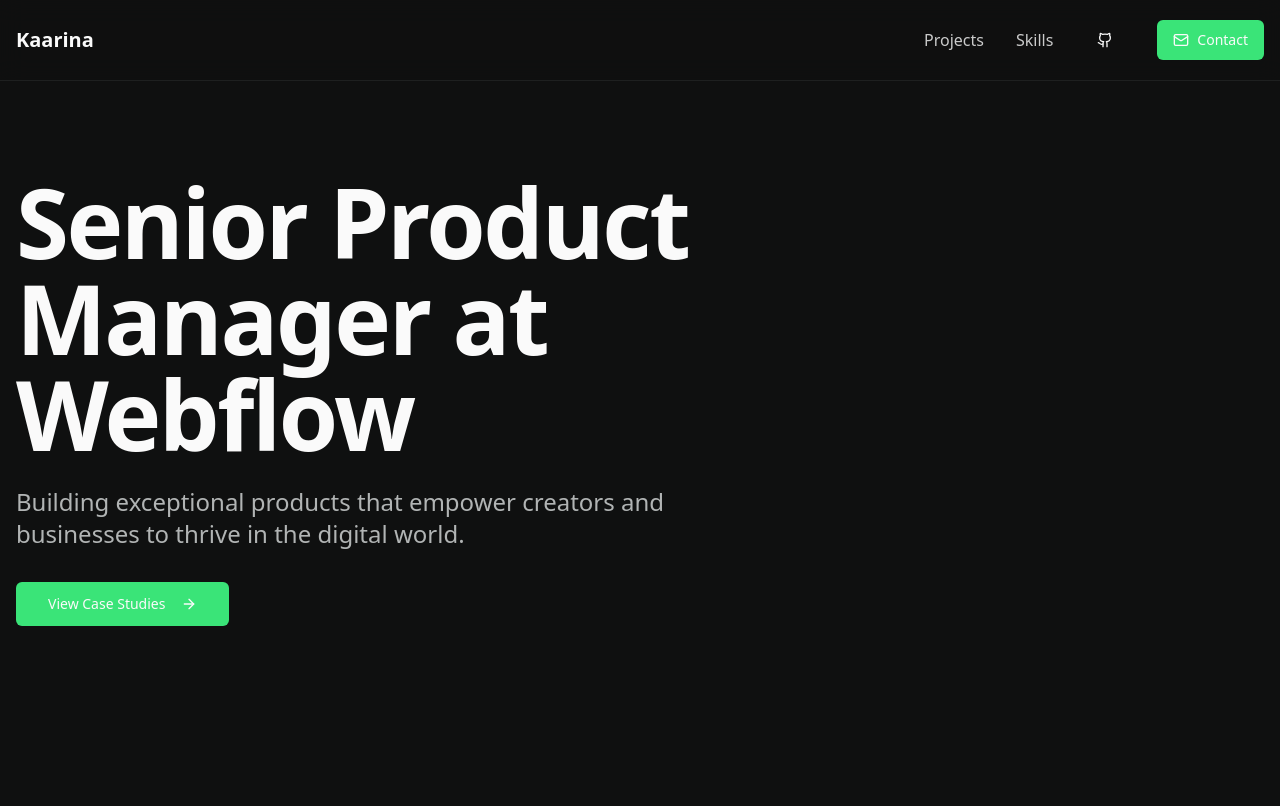
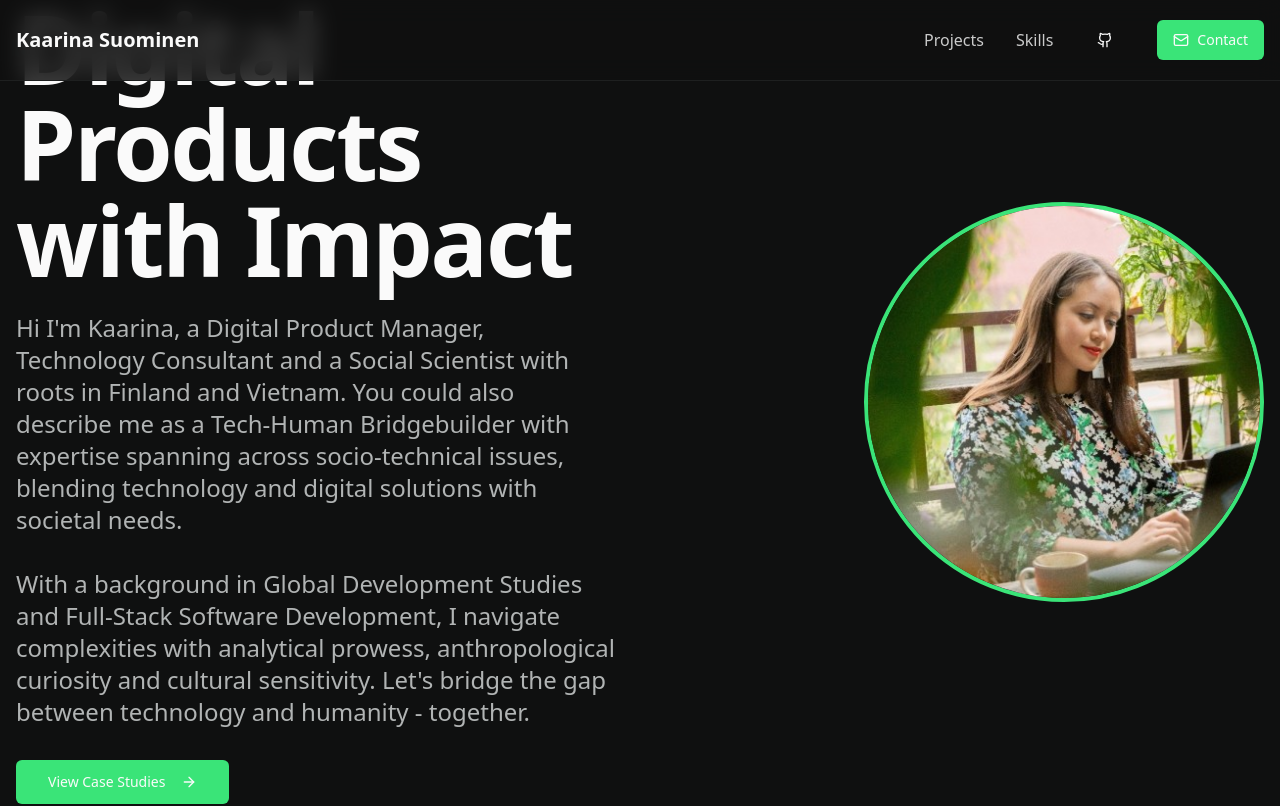
Before and after one commit to kasukasukasu/kaarina-product-portfolio, a React (Vite) app: page / in a window 1280 px wide. Shown: the top 806 px of the page. Built offline with nearby package versions, Linux system fonts and the light colour scheme.

Commit message:
feat: Update HeroSection and Navbar
- Updated HeroSection text content.
- Updated KS logo.
- Added image to the header.

```diff
--- a/src/components/HeroSection.tsx
+++ b/src/components/HeroSection.tsx
@@ -13,17 +13,31 @@ const HeroSection = () => {
   return (
     <section id="hero" className="min-h-screen flex items-center bg-background">
       <div className="container mx-auto px-4">
+        <div className="grid grid-cols-1 md:grid-cols-2 gap-12 items-center">
           <div className="max-w-3xl">
             <h1 className="text-6xl md:text-7xl lg:text-8xl font-bold tracking-tight mb-6">
-            Senior Product Manager at Webflow
+              Digital Products with Impact
             </h1>
             <p className="text-xl md:text-2xl text-muted-foreground mb-8 max-w-2xl">
-            Building exceptional products that empower creators and businesses to thrive in the digital world.
+              Hi I'm Kaarina, a Digital Product Manager, Technology Consultant and a Social Scientist with roots in Finland and Vietnam. You could also describe me as a Tech-Human Bridgebuilder with expertise spanning across socio-technical issues, blending technology and digital solutions with societal needs.
+            </p>
+            <p className="text-xl md:text-2xl text-muted-foreground mb-8 max-w-2xl">
+              With a background in Global Development Studies and Full-Stack Software Development, I navigate complexities with analytical prowess, anthropological curiosity and cultural sensitivity. Let's bridge the gap between technology and humanity - together.
             </p>
             <Button onClick={scrollToProjects} size="lg" className="group">
               View Case Studies
               <ArrowRight className="ml-2 h-4 w-4 transition-transform group-hover:translate-x-1" />
             </Button>
+          </div>
+          <div className="flex justify-center md:justify-end">
+            <div className="relative w-[300px] h-[300px] md:w-[400px] md:h-[400px] rounded-full overflow-hidden border-4 border-primary">
+              <img
+                src="/lovable-uploads/890f5c58-1f48-4e7a-9765-75dac4190ddf.png"
+                alt="Kaarina Suominen"
+                className="w-full h-full object-cover"
+              />
+            </div>
+          </div>
         </div>
       </div>
     </section>
--- a/src/components/Navbar.tsx
+++ b/src/components/Navbar.tsx
@@ -1,4 +1,3 @@
-
 import { useState } from "react";
 import { cn } from "@/lib/utils";
 import { Menu, X, Github, Mail } from "lucide-react";
@@ -23,7 +22,7 @@ const Navbar = () => {
     <header className="fixed top-0 left-0 right-0 z-50 bg-background/80 backdrop-blur-md border-b border-border">
       <div className="container mx-auto px-4">
         <div className="flex items-center justify-between h-20">
-          <span className="text-xl font-bold">Kaarina</span>
+          <span className="text-xl font-bold">Kaarina Suominen</span>
 
           <nav className="hidden md:flex items-center space-x-8">
             {["projects", "skills"].map((section) => (
```
Also changed, not shown: public/lovable-uploads/890f5c58-1f48-4e7a-9765-75dac4190ddf.png (added). Lines whose indentation alone changed are shown as unchanged.
